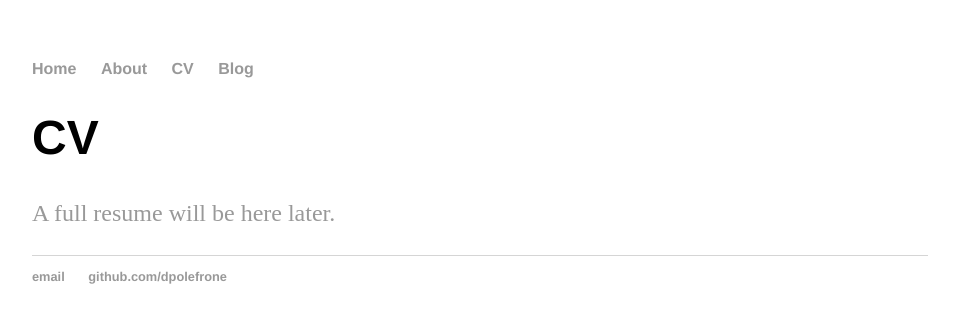
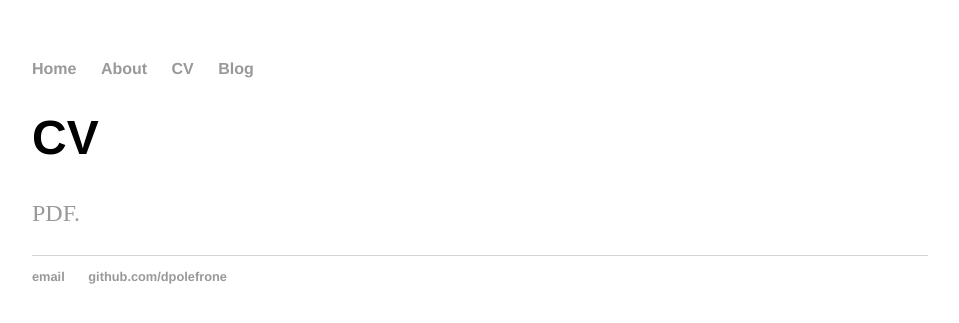
Before and after one commit to dpolefrone/dpolefrone.github.io, a Jekyll site: the page built from cv/index.html, in a window 1280 px wide. Shown: the top 323 px of the page, without its empty margins (160-1119 px from the left). Built offline with Jekyll 4.4.1, drawn with Linux system fonts in a browser that asks for light colours.

Commit message:
Update index.html

```diff
--- a/cv/index.html
+++ b/cv/index.html
@@ -4,5 +4,6 @@ title: CV
 ---
 <div class="blurb">
 	<h1>CV</h1>
-	<p><a href="/about">A full resume will be here later.</a></p>
+	<p><a href="dpolefrone.github.io/cv/polefrone_resume_0520.pdf" target="Resume.">PDF.</a>
+</p>
 </div><!-- /.blurb -->
```
